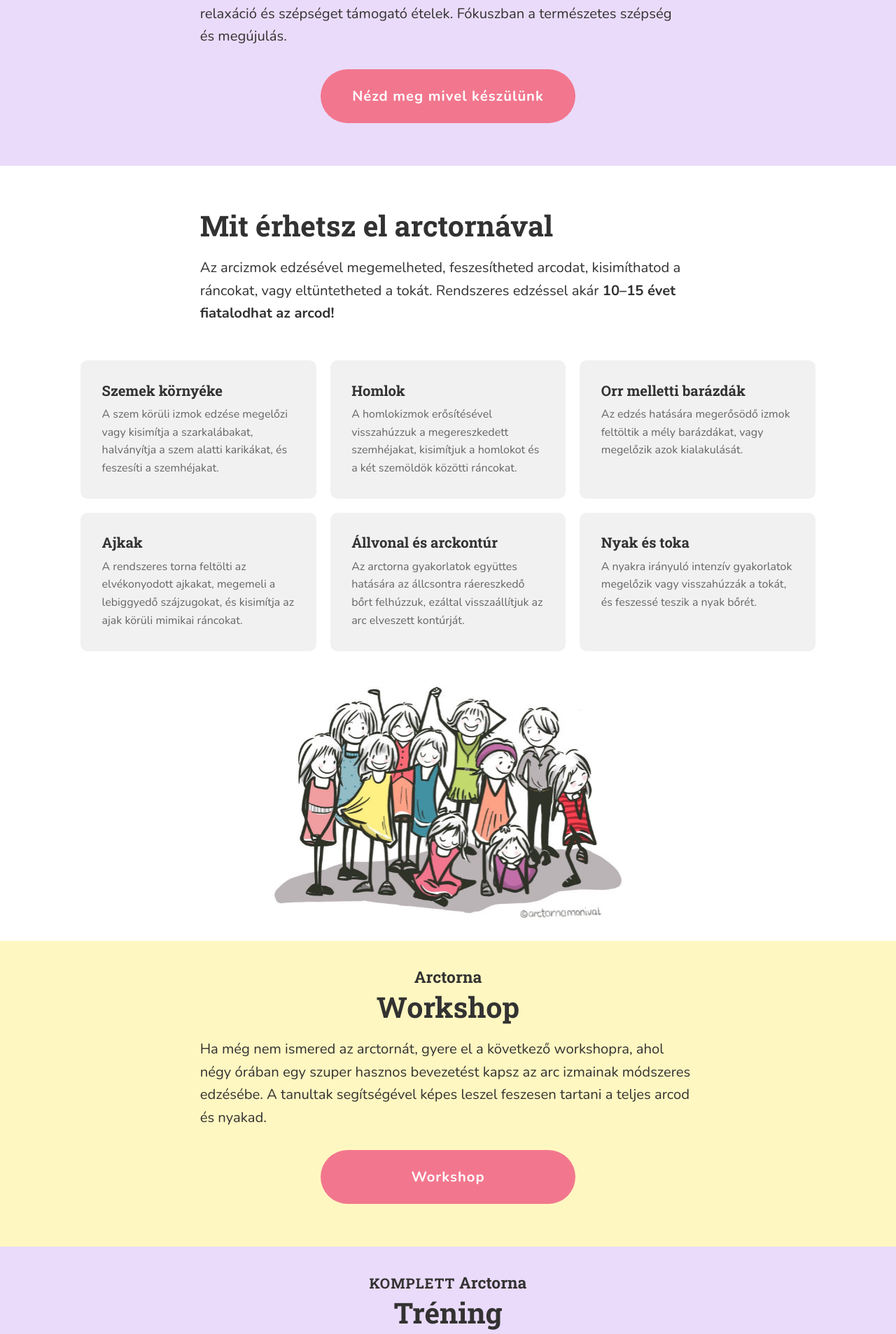
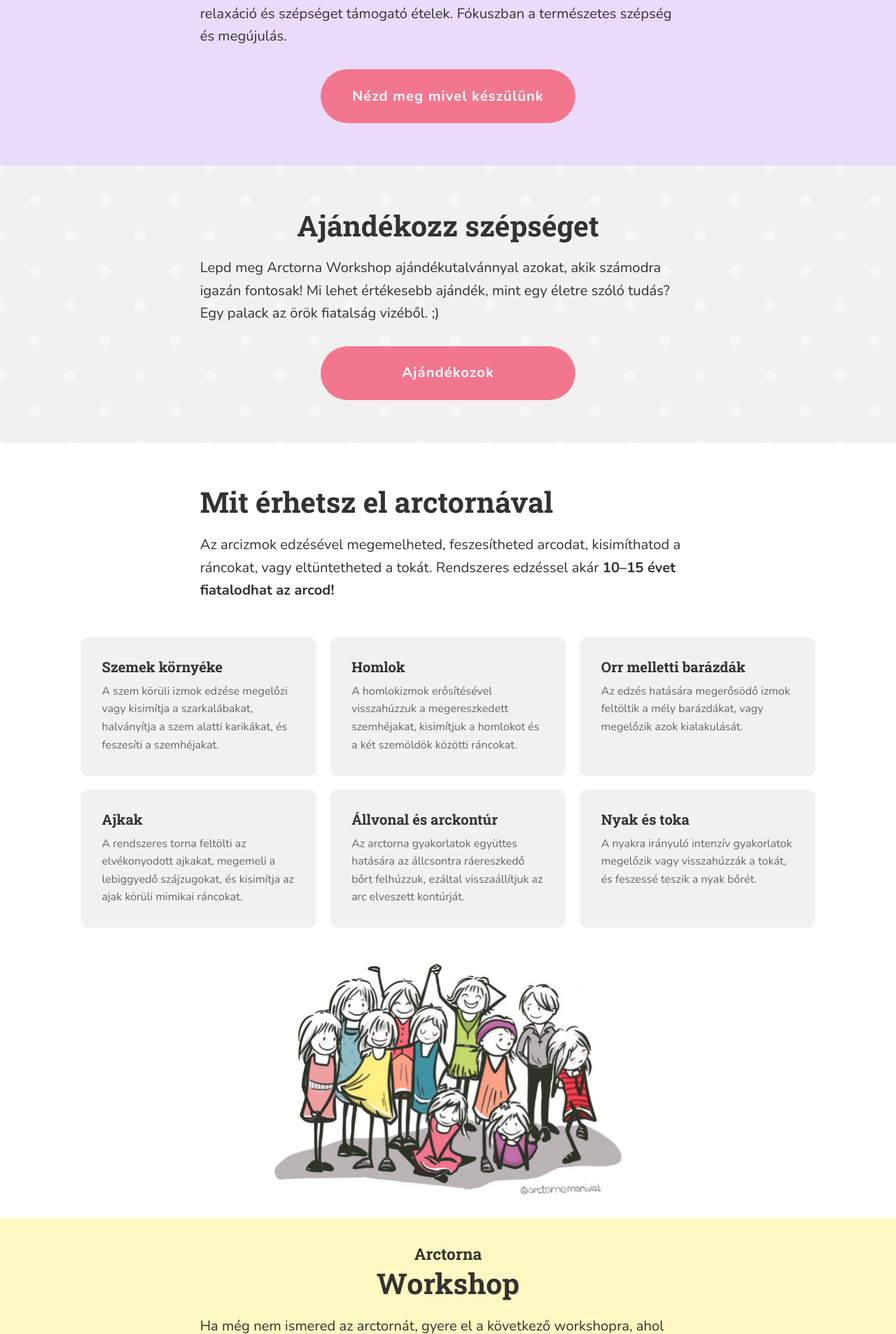
Before and after one commit to monikamudra/arctorna, a Jekyll site: the page built from index.md, in a window 1280 px wide. Shown: the part 1075-2982 px from the top of the page at 70% size. Built offline with Jekyll 4.4.1, drawn with Linux system fonts in a browser that asks for light colours.

Commit message:
Promote voucher on the home page

```diff
--- /dev/null
+++ b/_includes/ajandek.html
@@ -0,0 +1,17 @@
+<section id="ajandek" class="c-Screen__Section c-Screen__Section--Ajandek">
+  <div class="c-ContentBlock c-ContentBlock--Centered">
+    <h2>
+      Ajándékozz szépséget
+    </h2>
+    <p class="u-TextAlignLeft">
+      Lepd meg Arctorna Workshop ajándékutalvánnyal azokat, akik számodra igazán
+      fontosak! Mi lehet értékesebb ajándék, mint egy életre szóló tudás?
+      Egy palack az örök fiatalság vizéből. ;)
+    </p>
+    <div class="u-MarginTopLarge">
+      <a href="{{ site.baseurl }}{% link ajandek.md %}" class="c-Button">
+        Ajándékozok
+      </a>
+    </div>
+  </div>
+</section>
--- a/_includes/szepsegtabor.html
+++ b/_includes/szepsegtabor.html
@@ -1,4 +1,4 @@
-<section id="trening" class="c-Screen__Section c-Screen__Section--Training u-PaddingTop">
+<section id="szepsegtabor" class="c-Screen__Section c-Screen__Section--Training u-PaddingTop">
   <div class="c-ContentBlock c-ContentBlock--Centered">
     <h2>
       <small>Exkluzív program</small>
--- a/_layouts/home.html
+++ b/_layouts/home.html
@@ -24,6 +24,8 @@ layout: default
   </section>
 
   {% include szepsegtabor.html %}
+
+  {% include ajandek.html %}
 
   <section class="c-Screen__Section c-Screen__Section--Plain u-PaddingBottom">
     <div class="c-ContentBlock">
--- a/_sass/components/_screen.scss
+++ b/_sass/components/_screen.scss
@@ -30,7 +30,7 @@
 
 .c-Screen__Section--Misc {
   background-color: color("peach");
-  @include bg-polka-dots(color("peach"), $transparency: .3, $dotsize1: 25%, $dotsize2: 25%, $bgsize: 100px, $dark: false);
+  @include bg-polka-dots(color("peach"), $transparency: .4, $dotsize1: 10%, $dotsize2: 10%, $bgsize: 100px, $dark: false);
 }
 
 .c-Screen__Section--Inverse {
@@ -49,3 +49,8 @@
 .c-Screen__Section--Training {
   background-color: token("color", "purple");
 }
+
+.c-Screen__Section--Ajandek {
+  background-color: token("color-for", "background-alt");
+  @include bg-polka-dots(token("color-for", "background-alt"), $transparency: .4, $dotsize1: 10%, $dotsize2: 10%, $bgsize: 100px, $dark: false);
+}
```
Also changed, not shown: ajandek.md (+16 -9 lines).
